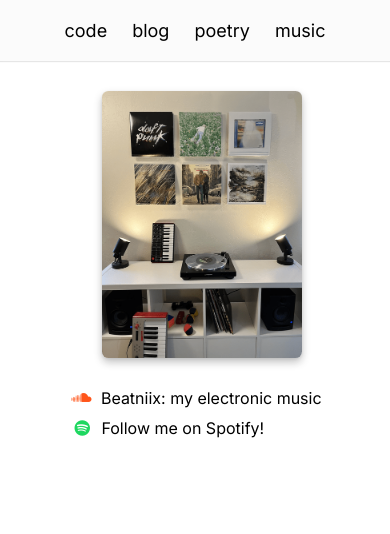
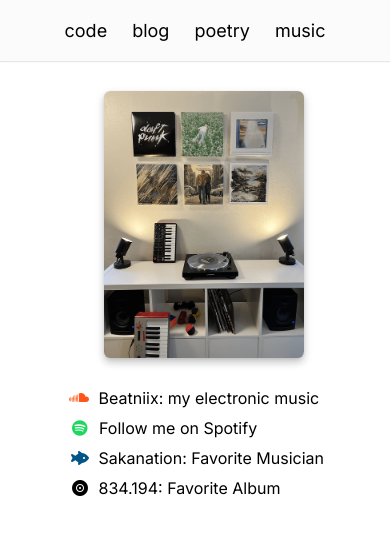
Before and after one commit to nettijoe96/nettijoe96.github.io, a SvelteKit app: page /music in a window 390 px wide. Shown: the top 534 px of the page. Built offline with nearby package versions, Linux system fonts and the light colour scheme.

Commit message:
mobile is width <= 500. this fixes a mobile safari bug

```diff
--- a/src/routes/+page.svelte
+++ b/src/routes/+page.svelte
@@ -34,7 +34,7 @@
     let innerWidth = 0
     let innerHeight = 0
 
-    $: isMobile = innerWidth*1.33 <= innerHeight
+    $: isMobile = innerWidth <= 500
     $: div_class = (isMobile) ? "div-mobile" : "div-web"
 
     let text = '';
--- a/src/routes/Menu.svelte
+++ b/src/routes/Menu.svelte
@@ -5,7 +5,7 @@
     let innerWidth = 0
     let innerHeight = 0
 
-    $: isMobile = innerWidth*1.33 <= innerHeight
+    $: isMobile = innerWidth <= 500
 </script>
 
 
--- a/src/routes/music/+page.svelte
+++ b/src/routes/music/+page.svelte
@@ -5,7 +5,7 @@
     let innerWidth = 0
     let innerHeight = 0
 
-    $: isMobile = innerWidth*1.33 <= innerHeight
+    $: isMobile = innerWidth <= 500
 
     function preload(src) {
         return new Promise(function(resolve) {
@@ -19,8 +19,8 @@
 <svelte:window bind:innerWidth bind:innerHeight/>
 
 {#if innerWidth != 0}
+    <Menu></Menu>
     {#await preload("music.png") then _}
-        <Menu></Menu>
         <div class="top-div">
             {#if isMobile}
                 <div class="top-div-mobile">
@@ -28,7 +28,7 @@
                         <li>
                             <figure>
                                 <div class="card-mobile">
-                                    <div class="card_image">
+                                    <div class="card-image">
                                         <img src="music.png" alt="record player and midi piano"/>
                                     </div>
                                 </div>
@@ -46,7 +46,23 @@
                             <a href="https://open.spotify.com/user/lp0eon6y1fj7c734mlxpt6nbt?si=6b58aa679baa472f">
                                 <span>
                                     <i class="fa fa-spotify" aria-hidden="true"></i>
-                                    Follow me on Spotify!
+                                    Follow me on Spotify
+                                </span>
+                            </a>
+                        </li>
+                        <li>
+                            <a href="https://open.spotify.com/artist/0hCWVMGGQnRVfDgmhwLIxq?si=QBOk4nHVTPaxvfEqDhX7BQ">
+                                <span>
+                                    <i class="fa-solid fa-fish-fins"></i>
+                                    Sakanation: Favorite Musician
+                                </span>
+                            </a>
+                        </li>
+                        <li>
+                            <a href="https://open.spotify.com/album/5pLmzFu2ienSbr1SxBJvwB?si=lSo4QedLRXqyW1wwP2_Sqw">
+                                <span>
+                                    <i class="fa-solid fa-record-vinyl"></i>
+                                    834.194: Favorite Album
                                 </span>
                             </a>
                         </li>
@@ -57,7 +73,7 @@
                     <div class="fig">
                         <figure>
                             <div class="card-web">
-                                <div class="card_image">
+                                <div class="card-image">
                                     <img src="music.png" alt="record player and midi piano"/>
                                 </div>
                             </div>
@@ -76,7 +92,23 @@
                             <a href="https://open.spotify.com/user/lp0eon6y1fj7c734mlxpt6nbt?si=6b58aa679baa472f">
                                 <span>
                                     <i class="fa fa-spotify"></i>
-                                    Follow me on Spotify!
+                                    Follow me on Spotify
+                                </span>
+                            </a>
+                        </div>
+                        <div class="link">
+                            <a href="https://open.spotify.com/artist/0hCWVMGGQnRVfDgmhwLIxq?si=QBOk4nHVTPaxvfEqDhX7BQ">
+                                <span>
+                                    <i class="fa-solid fa-fish-fins"></i>
+                                    Sakanation: Favorite Musician
+                                </span>
+                            </a>
+                        </div>
+                        <div class="link">
+                            <a href="https://open.spotify.com/album/5pLmzFu2ienSbr1SxBJvwB?si=lSo4QedLRXqyW1wwP2_Sqw">
+                                <span>
+                                    <i class="fa-solid fa-record-vinyl"></i>
+                                    834.194: Favorite Album
                                 </span>
                             </a>
                         </div>
@@ -130,8 +162,8 @@
     }
 
     .fa-soundcloud {
+        margin-left: 3px;
         margin-right: 5px;
-        margin-left: 3px;
         color: #ff551a;
     }
 
@@ -139,6 +171,17 @@
         margin-left: 6px;
         margin-right: 7px;
         color: #1ed760;
+    }
+
+    .fa-fish-fins {
+        margin-left: 5px;
+        margin-right: 5px;
+        color: #025587
+    }
+
+    .fa-record-vinyl {
+        margin-left: 6px;
+        margin-right: 6px;
     }
 
     span {
@@ -152,6 +195,7 @@
 
     figure {
         text-align: center;
+        font-size: .85rem;
     }
 
     .card-mobile {
@@ -162,7 +206,6 @@
         margin-right: 20px;
         margin-bottom: 20px;
         border-radius: .4rem;
-        /* box-shadow: 0 4px 8px rgba(0,0,0,0.23),0 1px 3px rgba(0,0,0,0.08),0 6px 12px rgba(0,0,0,0.02); */
         box-shadow: 0 4px 8px rgba(0,0,0,0.23),0 1px 3px rgba(0,0,0,0.08),0 6px 12px rgba(0,0,0,0.02);
         -webkit-transition: box-shadow .1s ease-in-out;
         transition: box-shadow .1s ease-in-out;
@@ -172,10 +215,8 @@
         width: 200px;
         margin: auto;
         margin-top: 20px;
-        /* float:left; */
         margin-right: 20px;
         border-radius: .4rem;
-        /* box-shadow: 0 4px 8px rgba(0,0,0,0.23),0 1px 3px rgba(0,0,0,0.08),0 6px 12px rgba(0,0,0,0.02); */
         box-shadow: 0 4px 8px rgba(0,0,0,0.23),0 1px 3px rgba(0,0,0,0.08),0 6px 12px rgba(0,0,0,0.02);
         -webkit-transition: box-shadow .1s ease-in-out;
         transition: box-shadow .1s ease-in-out;
@@ -199,13 +240,13 @@
         border-top-right-radius: .4rem;
     }
 
-    .card_image > img {
+    .card-image > img {
         width: 200px;
         display: block;
         height: auto;
         border-radius: inherit;
     }
-    .card_image {
+    .card-image {
         position: relative;
         text-align: center;
     }
```
